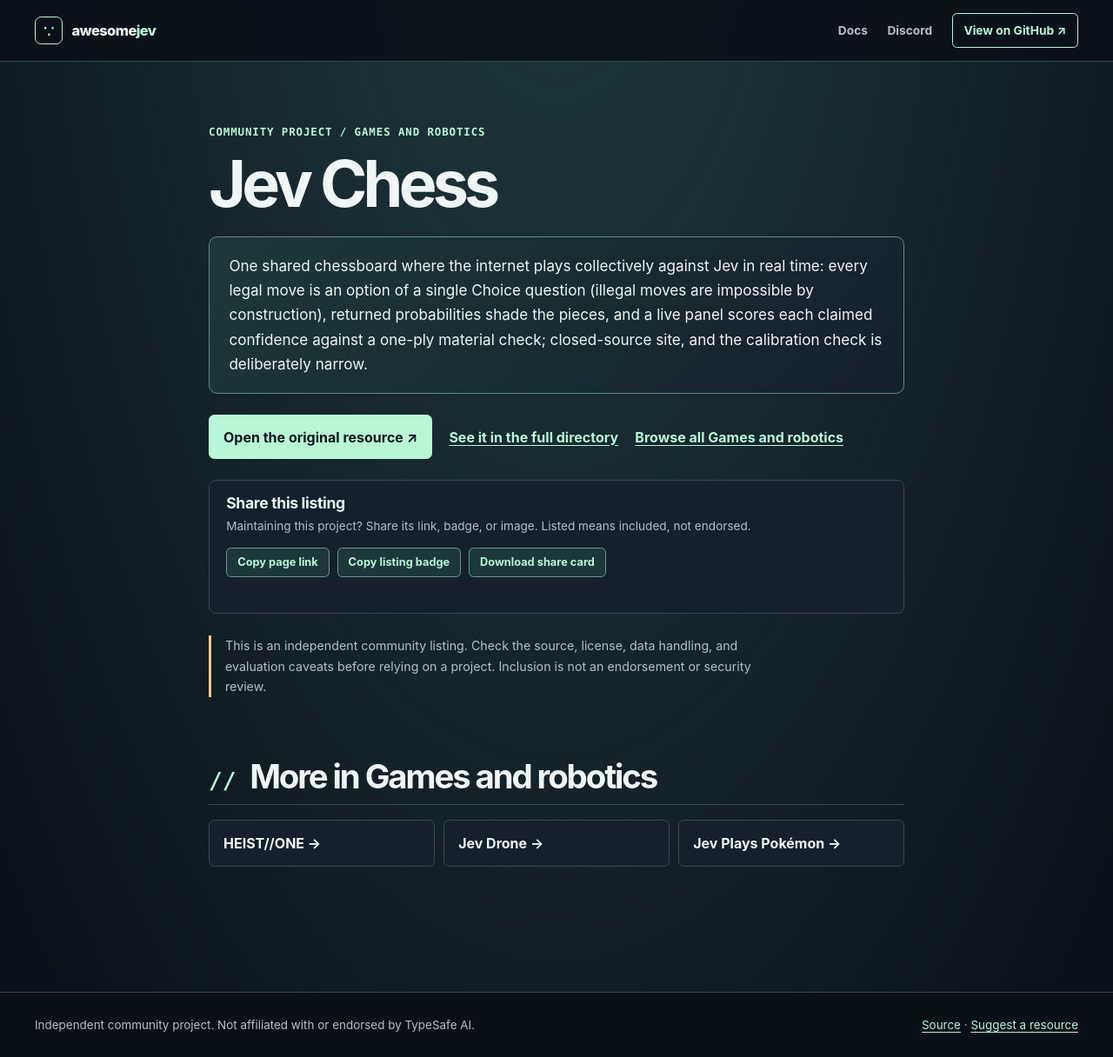
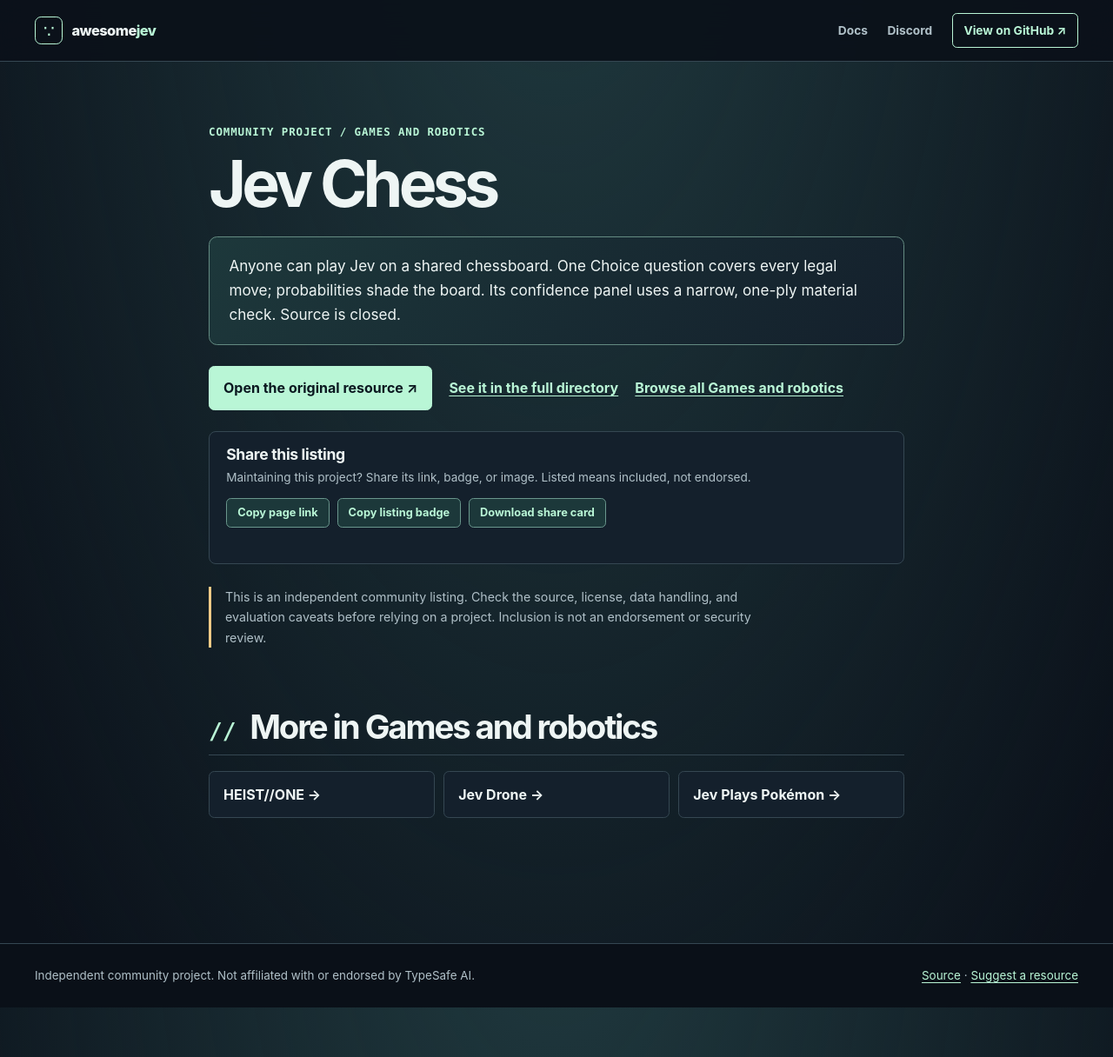
Before and after one commit to AbdelStark/awesome-typesafe, a Jekyll site: the page built from projects/site-jevchess-com.html, in a window 1280 px wide and 1216 px high. Shown: the whole window at 87% size. Built offline with Jekyll 4.4.1, drawn with Linux system fonts in a browser that asks for light colours.

Commit message:
Tighten Jev Chess listing for share card

```diff
--- a/projects/site-jevchess-com.html
+++ b/projects/site-jevchess-com.html
@@ -1,12 +1,12 @@
 ---
 layout: "resource"
 title: "Jev Chess | Awesome Jev"
-description: "One shared chessboard where the internet plays collectively against Jev in real time: every legal move is an option of a single Choice question (illegal moves are impossible by construction), returned probabilities shade the pieces, and a live panel scores each claimed confidence against a one-ply material check; closed-source site, and the calibration check is deliberately narrow."
+description: "Anyone can play Jev on a shared chessboard. One Choice question covers every legal move; probabilities shade the board. Its confidence panel uses a narrow, one-ply material check. Source is closed."
 permalink: "/projects/site-jevchess-com/"
 resource_name: "Jev Chess"
 resource_slug: "site-jevchess-com"
 resource_url: "https://jevchess.com"
-description_markdown: "One shared chessboard where the internet plays collectively against Jev in real time: every legal move is an option of a single Choice question (illegal moves are impossible by construction), returned probabilities shade the pieces, and a live panel scores each claimed confidence against a one-ply material check; closed-source site, and the calibration check is deliberately narrow."
+description_markdown: "Anyone can play Jev on a shared chessboard. One Choice question covers every legal move; probabilities shade the board. Its confidence panel uses a narrow, one-ply material check. Source is closed."
 category_name: "Games and robotics"
 category_id: "games-and-robotics"
 social_image: "/assets/cards/site-jevchess-com.png"
--- a/resources.json
+++ b/resources.json
@@ -546,7 +546,7 @@
         {
           "name": "Jev Chess",
           "url": "https://jevchess.com",
-          "description_markdown": "One shared chessboard where the internet plays collectively against Jev in real time: every legal move is an option of a single Choice question (illegal moves are impossible by construction), returned probabilities shade the pieces, and a live panel scores each claimed confidence against a one-ply material check; closed-source site, and the calibration check is deliberately narrow.",
+          "description_markdown": "Anyone can play Jev on a shared chessboard. One Choice question covers every legal move; probabilities shade the board. Its confidence panel uses a narrow, one-ply material check. Source is closed.",
           "permalink": "/projects/site-jevchess-com/"
         },
         {
```
Also changed, not shown: README.md, assets/cards/site-jevchess-com.png.
